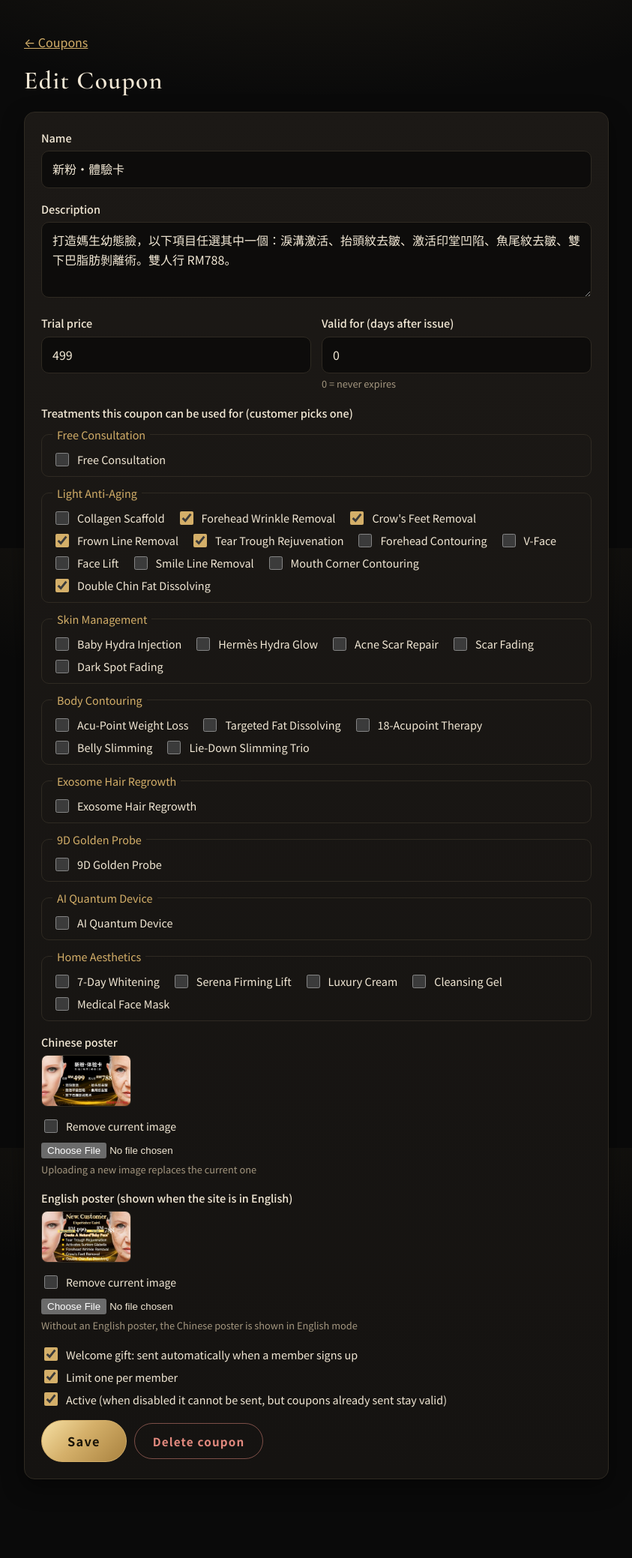
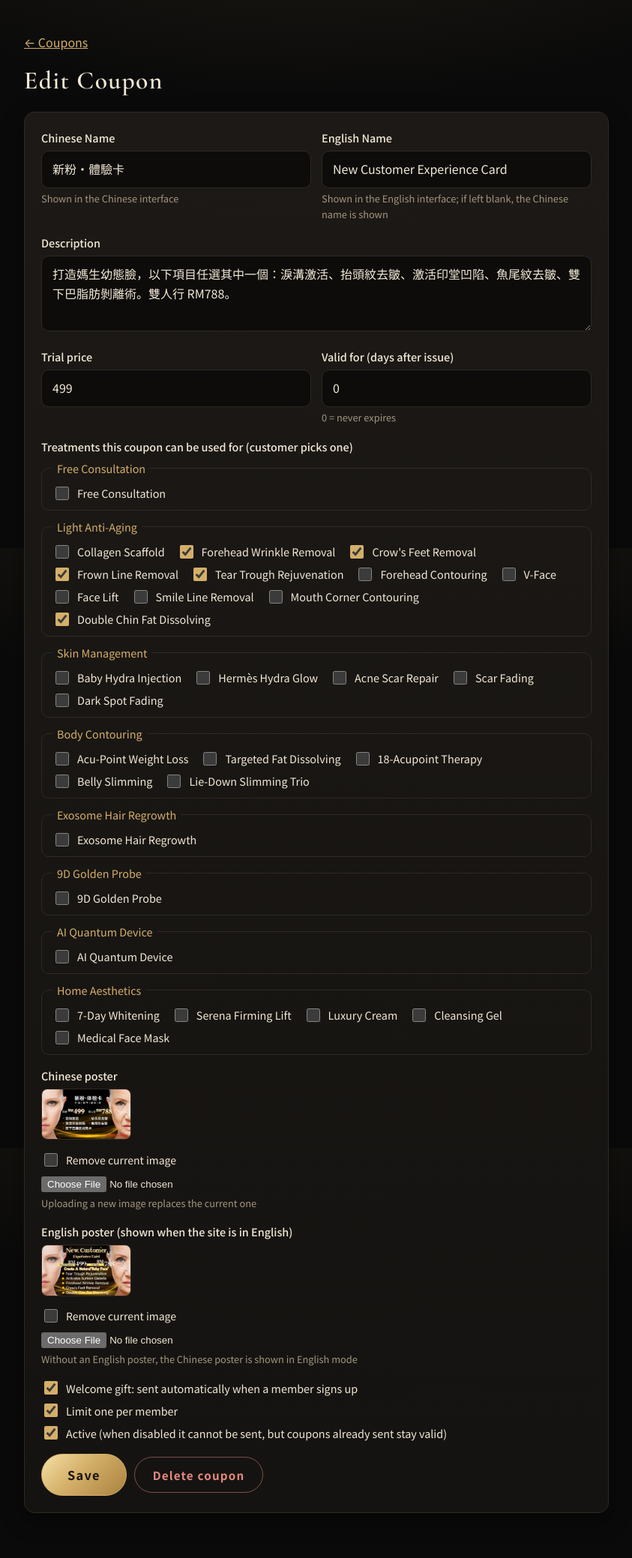
Before and after one commit to dukeyee/HanRejuve, a Flask app: page /admin/coupons/1 in a window 1280 px wide. Shown: the part 69-2147 px from the top of the page at 75% size, without its empty margins (218-1061 px from the left). Before the commit the page ends 2042 px from the top, so only its background shows below. Run offline with Flask 3, Linux system fonts and the light colour scheme; the visitor is signed in with stand-in values (Sample User, id 1); data comes from the database, SQL or seed files in the repository; data that the repository does not hold is empty.

Commit message:
優惠券名稱分為中文與英文
- 編輯優惠券時可分別填寫中文名稱與英文名稱
- 中文介面顯示中文名稱，英文介面顯示英文名稱（未填則顯示中文）
- 舊資料庫自動新增 name_en 欄位，預設優惠券自動填入英文名稱

Co-Authored-By: Claude Opus 5.5 <noreply@anthropic.com>

```diff
--- a/app.py
+++ b/app.py
@@ -174,6 +174,7 @@ CREATE TABLE IF NOT EXISTS settings (
 CREATE TABLE IF NOT EXISTS coupons (
     id INTEGER PRIMARY KEY AUTOINCREMENT,
     name TEXT NOT NULL,
+    name_en TEXT NOT NULL DEFAULT '',           -- 英文名稱（英文介面時顯示）
     description TEXT NOT NULL DEFAULT '',
     price INTEGER NOT NULL DEFAULT 0,          -- 使用此券的體驗價
     image TEXT,                                 -- static/ 底下的路徑（中文海報）
@@ -267,16 +268,16 @@ def seed_catalog(db):
 # 預設優惠券（依海報內容建立）。services 以子項目名稱對應。
 # 前三張為新人禮（註冊自動贈送）；全部永久有效、每人限領一次。
 SEED_COUPONS = [
-    dict(name="新粉·體驗卡", price=499, image="img/promo-newfan.jpg", image_en="img/promo-newfan-en.jpg",
+    dict(name="新粉·體驗卡", name_en="New Customer Experience Card", price=499, image="img/promo-newfan.jpg", image_en="img/promo-newfan-en.jpg",
          description="打造媽生幼態臉，以下項目任選其中一個：淚溝激活、抬頭紋去皺、激活印堂凹陷、魚尾紋去皺、雙下巴脂肪剝離術。雙人行 RM788。",
          services=["淚溝激活", "祛抬頭紋", "祛川字紋", "祛魚尾紋", "雙下巴溶脂"]),
-    dict(name="鑽石嬰兒肌水光煥膚", price=688, image="img/promo-hydra.jpg", image_en="img/promo-hydra-en.jpg",
+    dict(name="鑽石嬰兒肌水光煥膚", name_en="Diamond Baby Skin Glow", price=688, image="img/promo-hydra.jpg", image_en="img/promo-hydra-en.jpg",
          description="新客專享・多重功效體驗卡。雙重高效補水美肌護理，煥發水光透亮肌。每人僅限體驗一次。",
          services=["嬰兒水光針"]),
-    dict(name="9D黃金炮 新人體驗", price=299, image="img/promo-9d.jpg", image_en="img/promo-9d-en.jpg",
+    dict(name="9D黃金炮 新人體驗", name_en="9D Golden Probe New Customer Exclusive Price", price=299, image="img/promo-9d.jpg", image_en="img/promo-9d-en.jpg",
          description="黑科技煥膚・重塑年輕肌。去皺抗衰、補水嫩膚、緊緻提拉。",
          services=["9D黃金炮"]),
-    dict(name="無創穴位瘦身", price=788, image="img/promo-acupoint.jpg", image_en="img/promo-acupoint-en.jpg",
+    dict(name="無創穴位瘦身", name_en="Acu-Point Weight Loss", price=788, image="img/promo-acupoint.jpg", image_en="img/promo-acupoint-en.jpg",
          description="精準科技・安全溶脂・塑造自信曲線。一次體驗 RM788｜四次療程 RM2688（一個療程）。送價值 RM988 一次雙下巴溶脂。",
          services=["穴位瘦全身"], signup_gift=0),
 ]
@@ -285,9 +286,9 @@ SEED_COUPONS = [
 def seed_coupons(db):
     for c in SEED_COUPONS:
         cid = db.execute(
-            "INSERT INTO coupons(name, description, price, image, image_en, valid_days, signup_gift, once_per_user) "
-            "VALUES (?,?,?,?,?,?,?,1)",
-            (c["name"], c["description"], c["price"], c["image"], c.get("image_en"),
+            "INSERT INTO coupons(name, name_en, description, price, image, image_en, valid_days, signup_gift, once_per_user) "
+            "VALUES (?,?,?,?,?,?,?,?,1)",
+            (c["name"], c.get("name_en", ""), c["description"], c["price"], c["image"], c.get("image_en"),
              c.get("valid_days", 0), c.get("signup_gift", 1))).lastrowid
         for sname in c["services"]:
             row = db.execute("SELECT id FROM services WHERE name = ?", (sname,)).fetchone()
@@ -343,6 +344,10 @@ def init_db():
         db.execute("ALTER TABLE coupons ADD COLUMN image_en TEXT")
         for c in SEED_COUPONS:
             db.execute("UPDATE coupons SET image_en = ? WHERE image = ? AND image_en IS NULL", (c["image_en"], c["image"]))
+    if "name_en" not in ccols:   # 優惠券英文名稱
+        db.execute("ALTER TABLE coupons ADD COLUMN name_en TEXT NOT NULL DEFAULT ''")
+        for c in SEED_COUPONS:
+            db.execute("UPDATE coupons SET name_en = ? WHERE name = ? AND name_en = ''", (c["name_en"], c["name"]))
     # 新人體驗券只建立一次（之後管理員刪除也不會再自動出現）
     if not db.execute("SELECT 1 FROM settings WHERE key = 'coupons_seeded'").fetchone():
         if db.execute("SELECT COUNT(*) FROM coupons").fetchone()[0] == 0:
@@ -521,7 +526,7 @@ BOOKING_SELECT = f"""
 SELECT b.*,
        {SERVICE_FULL_NAME} AS service_name,
        COALESCE(b.final_price, s.price) AS price, s.price AS list_price, s.duration,
-       cp.name AS coupon_name,
+       cp.name AS coupon_name, cp.name_en AS coupon_name_en,
        COALESCE(u.name, b.guest_name) AS customer_name,
        COALESCE(u.phone, b.guest_phone) AS customer_phone,
        u.email AS customer_email
@@ -560,7 +565,7 @@ def coupon_state(uc):
 
 def user_coupons_for(user_id, where="", params=()):
     rows = get_db().execute(
-        "SELECT uc.*, c.name, c.description, c.price, c.image, c.image_en FROM user_coupons uc "
+        "SELECT uc.*, c.name, c.name_en, c.description, c.price, c.image, c.image_en FROM user_coupons uc "
         "JOIN coupons c ON c.id = uc.coupon_id WHERE uc.user_id = ? " + where +
         " ORDER BY uc.issued_at DESC, uc.id DESC", (user_id, *params)).fetchall()
     smap = coupon_services_map({r["coupon_id"] for r in rows})
@@ -844,6 +849,17 @@ def inject_globals():
 def weekday_filter(ds):
     d = parse_date(ds)
     return WEEKDAY_LABELS[d.weekday()] if d else ""
+
+
+@app.template_filter("cname")
+def cname_filter(obj, key="name"):
+    """優惠券名稱：英文介面顯示英文名稱（沒填則顯示中文）。"""
+    if obj is None:
+        return ""
+    get = obj.get if hasattr(obj, "get") else (lambda k, d=None: obj[k] if k in obj.keys() else d)
+    if is_english() and (get(key + "_en") or "").strip():
+        return get(key + "_en")
+    return get(key) or ""
 
 
 @app.template_filter("money")
@@ -1600,7 +1616,7 @@ def admin_coupon_edit(cid=None):
                     image = ""
                 if f.get("remove_image_en"):
                     image_en = ""
-                vals = dict(name=name[:100], description=f.get("description", "").strip()[:2000], price=price,
+                vals = dict(name=name[:100], name_en=f.get("name_en", "").strip()[:100], description=f.get("description", "").strip()[:2000], price=price,
                             valid_days=valid_days, signup_gift=1 if f.get("signup_gift") else 0,
                             once_per_user=1 if f.get("once_per_user") else 0, active=1 if f.get("active") else 0)
                 if image is not None:
--- a/i18n.py
+++ b/i18n.py
@@ -274,6 +274,10 @@ PHRASES = {
     "新增主項目": "Add category",
     "編輯主項目": "Edit category",
     "名稱": "Name",
+    "中文名稱": "Chinese Name",
+    "英文名稱": "English Name",
+    "中文介面顯示": "Shown in the Chinese interface",
+    "英文介面顯示；留白則顯示中文名稱": "Shown in the English interface; if left blank, the Chinese name is shown",
     "排序": "Order",
     "簡介": "Description",
     "開放線上預約": "Open for online booking",
--- a/templates/_coupon.html
+++ b/templates/_coupon.html
@@ -7,14 +7,14 @@
 {% if lang != 'en' and c.image_en %}{% set _ = gallery.append([url_for('static', filename=c.image_en), 'English']) %}{% endif %}
 <div class="coupon {{ c.state }}">
   {% if img %}
-  <a class="coupon-img" href="{{ url_for('static', filename=img) }}" data-viewer="{{ gallery|tojson|forceescape }}" aria-label="{{ c.name }}">
-    <img src="{{ url_for('static', filename=img) }}" alt="{{ c.name }}" loading="lazy">
+  <a class="coupon-img" href="{{ url_for('static', filename=img) }}" data-viewer="{{ gallery|tojson|forceescape }}" aria-label="{{ c|cname }}">
+    <img src="{{ url_for('static', filename=img) }}" alt="{{ c|cname }}" loading="lazy">
     {% if gallery|length > 1 %}<span class="coupon-img-tag">中 / EN</span>{% endif %}
   </a>
   {% endif %}
   <div class="coupon-body">
     <div class="coupon-price"><small>體驗價</small> {{ c.price|money }}</div>
-    <h3>{{ c.name }}</h3>
+    <h3>{{ c|cname }}</h3>
     {% if c.description %}<p class="muted small">{{ c.description }}</p>{% endif %}
     {% if c.services %}<div class="small coupon-items"><span class="muted">適用項目：</span>{{ c.services|map(attribute='name')|join('、') }}</div>{% endif %}
     <div class="coupon-foot">
--- a/templates/admin/booking_detail.html
+++ b/templates/admin/booking_detail.html
@@ -17,7 +17,7 @@
       <dt>日期</dt><dd>{{ b.date }}（週{{ b.date|weekday }}）</dd>
       <dt>時間</dt><dd>{{ b.start_time }}</dd>
       <dt>價格</dt><dd>{{ b.price|money }}{% if b.coupon_name %} <span class="muted small">（原價 {{ b.list_price|money }}）</span>{% endif %}</dd>
-      {% if b.coupon_name %}<dt>優惠券</dt><dd>🎫 {{ b.coupon_name }}</dd>{% endif %}
+      {% if b.coupon_name %}<dt>優惠券</dt><dd>🎫 {{ b|cname('coupon_name') }}</dd>{% endif %}
       <dt>顧客備註</dt><dd>{{ b.note or '—' }}</dd>
       <dt>建立時間</dt><dd>{{ b.created_at }}</dd>
     </dl>
--- a/templates/admin/coupon_form.html
+++ b/templates/admin/coupon_form.html
@@ -7,8 +7,12 @@
 {% set f = request.form if request.method == 'POST' else None %}
 <form method="post" enctype="multipart/form-data" class="card">
   <input type="hidden" name="_csrf" value="{{ csrf_token() }}">
-  <div class="field"><label for="name">名稱</label><input id="name" type="text" name="name" maxlength="100" required
-       value="{{ f.name if f else (cp.name if cp else '') }}" placeholder="例如：新粉·體驗卡"></div>
+  <div class="row">
+    <div class="field"><label for="name">中文名稱</label><input id="name" type="text" name="name" maxlength="100" required
+         value="{{ f.name if f else (cp.name if cp else '') }}" placeholder="例如：新粉·體驗卡"><div class="hint">中文介面顯示</div></div>
+    <div class="field"><label for="name_en">英文名稱</label><input id="name_en" type="text" name="name_en" maxlength="100"
+         value="{{ f.name_en if f else (cp.name_en if cp else '') }}" placeholder="e.g. New Customer Experience Card"><div class="hint">英文介面顯示；留白則顯示中文名稱</div></div>
+  </div>
   <div class="field"><label for="desc">說明</label><textarea id="desc" name="description" rows="3">{{ f.description if f else (cp.description if cp else '') }}</textarea></div>
   <div class="row">
     <div class="field"><label for="price">體驗價</label><input id="price" type="number" name="price" min="0" required value="{{ f.price if f else (cp.price if cp else '') }}"></div>
--- a/templates/admin/coupon_send.html
+++ b/templates/admin/coupon_send.html
@@ -11,7 +11,7 @@
     <select id="cp" name="coupon_id" required>
       <option value="">請選擇</option>
       {% for c in coupons %}
-      <option value="{{ c.id }}" data-name="{{ c.name }}" {{ 'selected' if (form.get('coupon_id') or pre_coupon)|string == c.id|string }}>{{ c.name }}（{{ c.price|money }}）{{ '・每人限一次' if c.once_per_user }}</option>
+      <option value="{{ c.id }}" data-name="{{ c.name }}" {{ 'selected' if (form.get('coupon_id') or pre_coupon)|string == c.id|string }}>{{ c|cname }}（{{ c.price|money }}）{{ '・每人限一次' if c.once_per_user }}</option>
       {% endfor %}
     </select>
     {% if not coupons %}<div class="hint">還沒有啟用中的優惠券，請先到「優惠券」新增。</div>{% endif %}
--- a/templates/admin/coupons.html
+++ b/templates/admin/coupons.html
@@ -17,7 +17,7 @@
     {% for c in rows %}
     <tr>
       <td data-label="海報"><div class="actions" style="gap:6px">{% if c.image %}<img class="thumb" src="{{ url_for('static', filename=c.image) }}" alt="" title="Chinese">{% endif %}{% if c.image_en %}<img class="thumb" src="{{ url_for('static', filename=c.image_en) }}" alt="" title="English">{% endif %}</div></td>
-      <td data-label="名稱"><strong>{{ c.name }}</strong>{% if not c.active %} <span class="badge cancelled">停用</span>{% endif %}</td>
+      <td data-label="名稱"><strong>{{ c|cname }}</strong>{% if lang != 'en' and c.name_en %}<div class="muted small">{{ c.name_en }}</div>{% endif %}{% if not c.active %} <span class="badge cancelled">停用</span>{% endif %}</td>
       <td data-label="體驗價">{{ c.price|money }}</td>
       <td data-label="適用項目" class="small">{{ c.services|map(attribute='name')|join('、') or '—' }}</td>
       <td data-label="有效期">{{ '領取後 %d 天'|format(c.valid_days) if c.valid_days else '永久' }}</td>
--- a/templates/admin/member_detail.html
+++ b/templates/admin/member_detail.html
@@ -47,7 +47,7 @@
     <tbody>
     {% for c in coupons %}
     <tr>
-      <td data-label="優惠券">{{ c.name }}</td>
+      <td data-label="優惠券">{{ c|cname }}</td>
       <td data-label="體驗價">{{ c.price|money }}</td>
       <td data-label="領取日">{{ c.issued_at[:10] }}</td>
       <td data-label="到期日">{{ c.expires_at or '永久' }}</td>
--- a/templates/book.html
+++ b/templates/book.html
@@ -78,10 +78,10 @@
         <span><strong>不使用優惠券</strong></span></label>
       {% for c in coupons %}
       <label class="cp-opt"><input type="radio" name="user_coupon_id" value="{{ c.id }}"
-             data-services="{{ c.services|map(attribute='id')|join(',') }}" data-name="{{ c.name }}"
+             data-services="{{ c.services|map(attribute='id')|join(',') }}" data-name="{{ c|cname }}"
              data-price="{{ c.price|money }}" {{ 'checked' if pre_coupon == c.id }}>
         <span>
-          <strong>{{ c.name }}</strong> <span class="cp-price">{{ c.price|money }}</span>
+          <strong>{{ c|cname }}</strong> <span class="cp-price">{{ c.price|money }}</span>
           <span class="muted small cp-items">適用：{{ c.services|map(attribute='name')|join('、') }}{% if c.expires_at %} · 至 {{ c.expires_at }}{% endif %}</span>
           <span class="cp-na small">此券不適用於目前選擇的項目</span>
         </span>
--- a/templates/my_bookings.html
+++ b/templates/my_bookings.html
@@ -11,7 +11,7 @@
   <div class="booking-body">
     <h3>{{ b.service_name }} <span class="badge {{ b.status }}">{{ STATUS_LABELS[b.status] }}</span></h3>
     <div class="muted small">{{ b.date }} · {{ b.start_time }}{% if b.coupon_name %} · 體驗價 {{ b.price|money }}{% endif %}</div>
-    {% if b.coupon_name %}<div class="small" style="color:var(--gold)">🎫 已使用優惠券：{{ b.coupon_name }}</div>{% endif %}
+    {% if b.coupon_name %}<div class="small" style="color:var(--gold)">🎫 已使用優惠券：{{ b|cname('coupon_name') }}</div>{% endif %}
     {% if b.note %}<div class="small">備註：{{ b.note }}</div>{% endif %}
     {% if b.service_note or pics %}
     <div class="service-record">
```
